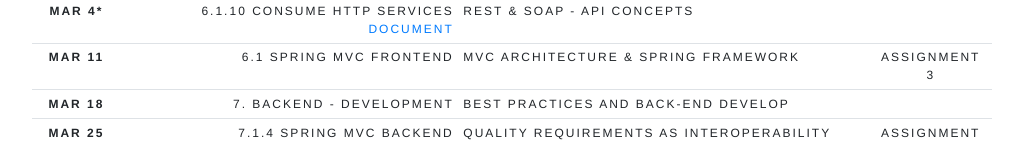
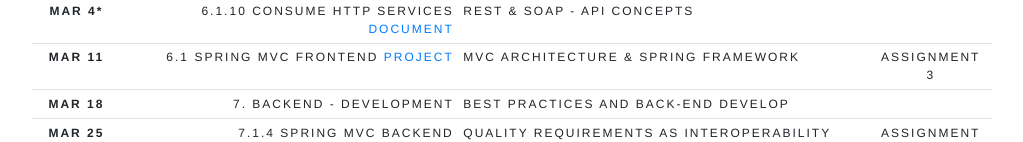
Before and after one commit to FranzJr/wad-2019-1, a plain HTML site: page index.html in a window 1280 px wide. Shown: the part 4138-4280 px from the top of the page, without its empty margins (128-1151 px from the left). Drawn offline with nearby package versions, Linux system fonts and the light colour scheme.

Commit message:
Update index.html
Project

```diff
--- a/index.html
+++ b/index.html
@@ -264,7 +264,7 @@
             </tr>
             <tr>
               <th scope="row">Mar 11</th>
-              <td class="text-lg-right">6.1 Spring MVC FrontEnd</td>
+              <td class="text-lg-right">6.1 Spring MVC FrontEnd <a href="https://drive.google.com/drive/u/0/folders/1K4VM67tTiGI8jFry6QfMqQK6OXQMnbG0">Project</a></td>
               <td class="text-lg-left">MVC Architecture & Spring Framework</td>
               <td>Assignment 3</td>
             </tr>
```
